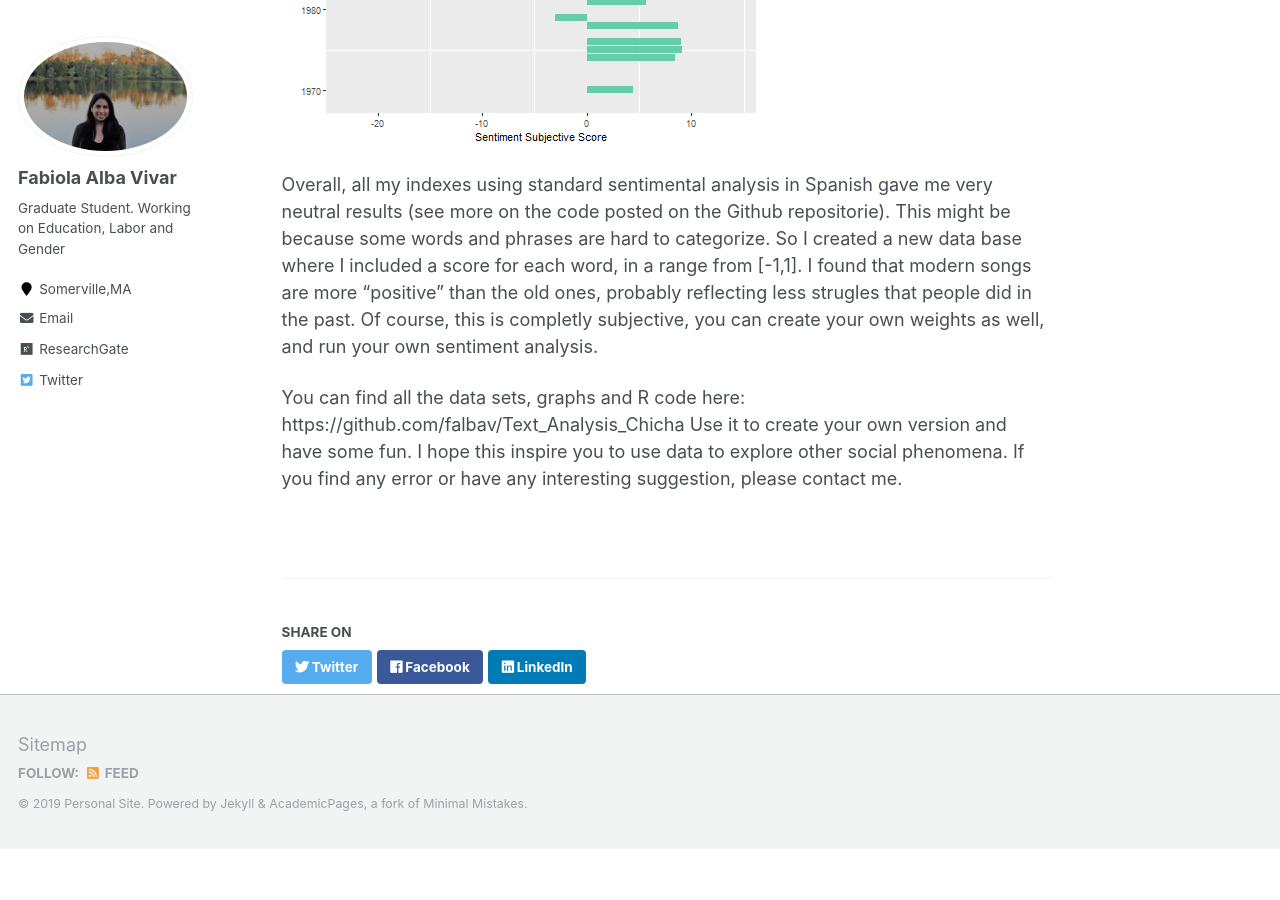
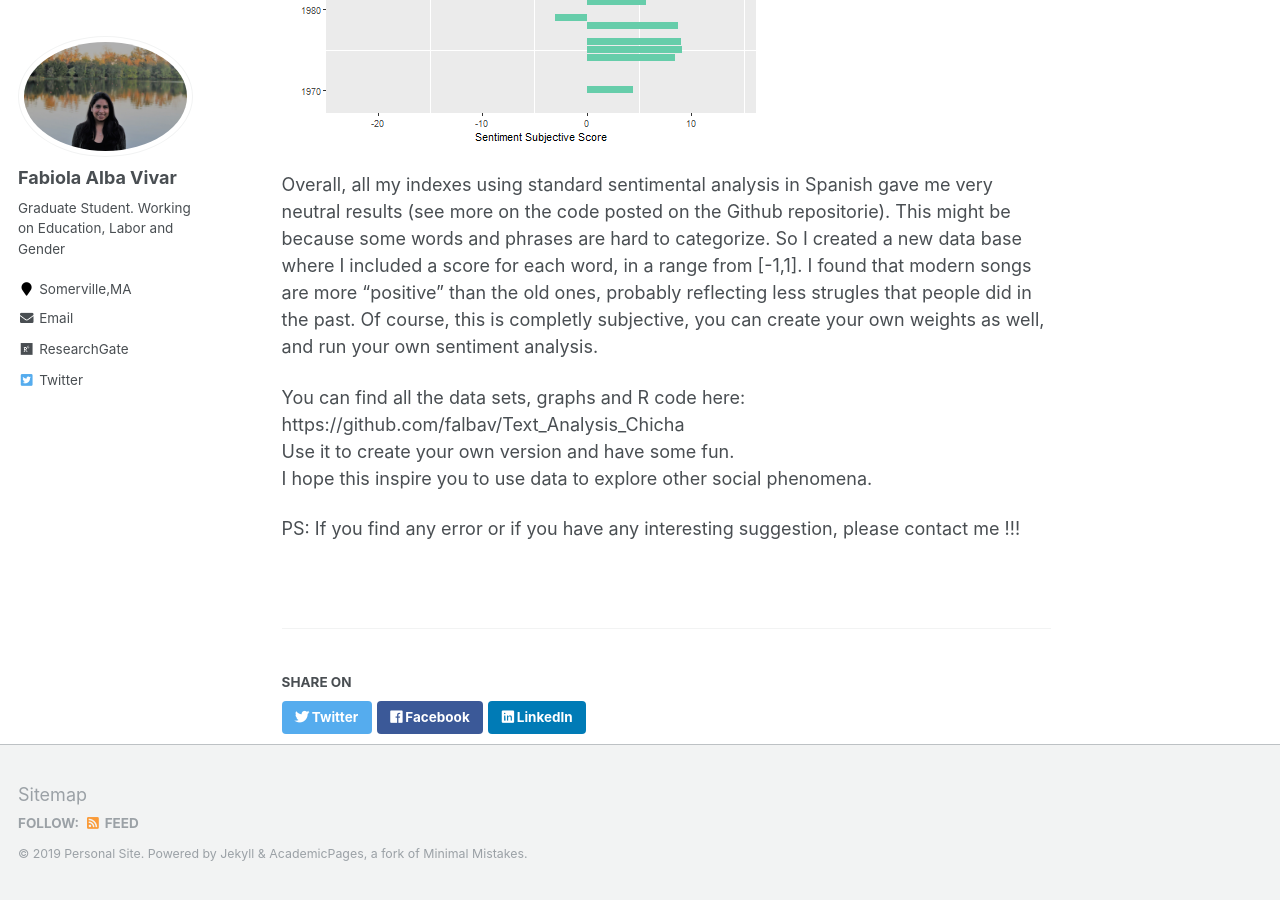
Before and after one commit to falbav/falbav.github.io, a Jekyll site: the page built from _fun/code-chicha.md, in a window 1280 px wide and 900 px high, scrolled down 7131 px. Built offline with Jekyll 4.4.1, drawn with Linux system fonts in a browser that asks for light colours; before the commit the page ends 7980 px from its top, so only the background shows below that.

Commit message:
Update code-chicha.md

```diff
--- a/_fun/code-chicha.md
+++ b/_fun/code-chicha.md
@@ -81,7 +81,8 @@ Finally, I wanted to quantify one dimension of the sentiment reflected on these
 Overall, all my indexes using standard sentimental analysis in Spanish gave me very neutral results (see more on the code posted on the Github repositorie). This might be because some words and phrases are hard to categorize. So I created a new data base where I included a score for each word, in a range from [-1,1]. I found that modern songs are more "positive" than the old ones, probably reflecting less strugles that people did in the past. Of course, this is completly subjective, you can create your own weights as well, and run your own sentiment analysis.
 
 
-You can find all the data sets, graphs and R code here: https://github.com/falbav/Text_Analysis_Chicha
-Use it to create your own version and have some fun.
-I hope this inspire you to use data to explore other social phenomena.
-If you find any error or have any interesting suggestion, please contact me.
+You can find all the data sets, graphs and R code here: https://github.com/falbav/Text_Analysis_Chicha <br/>
+Use it to create your own version and have some fun. <br/>
+I hope this inspire you to use data to explore other social phenomena. <br/>
+
+PS: If you find any error or if you have any interesting suggestion, please contact me !!!
```
